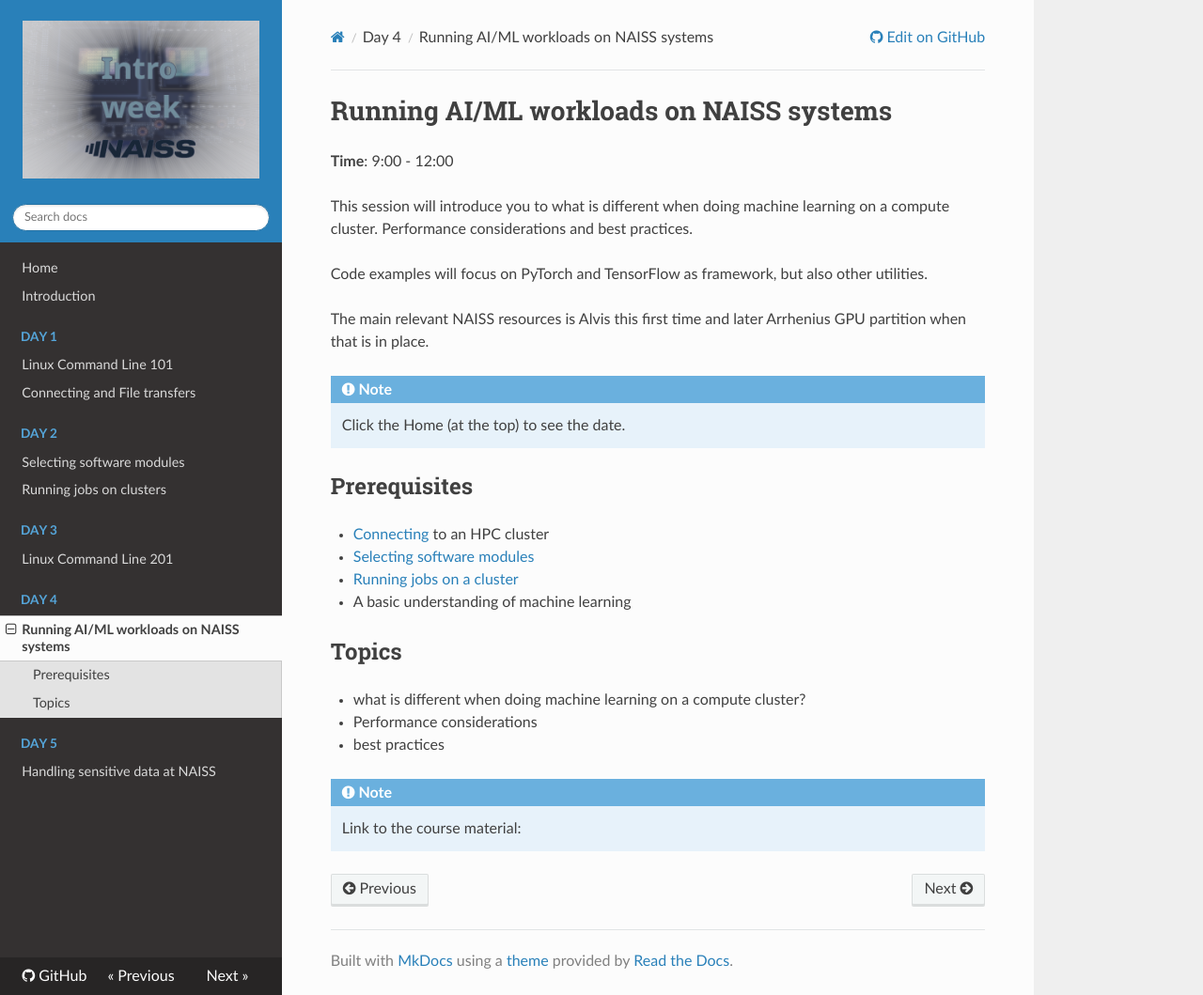
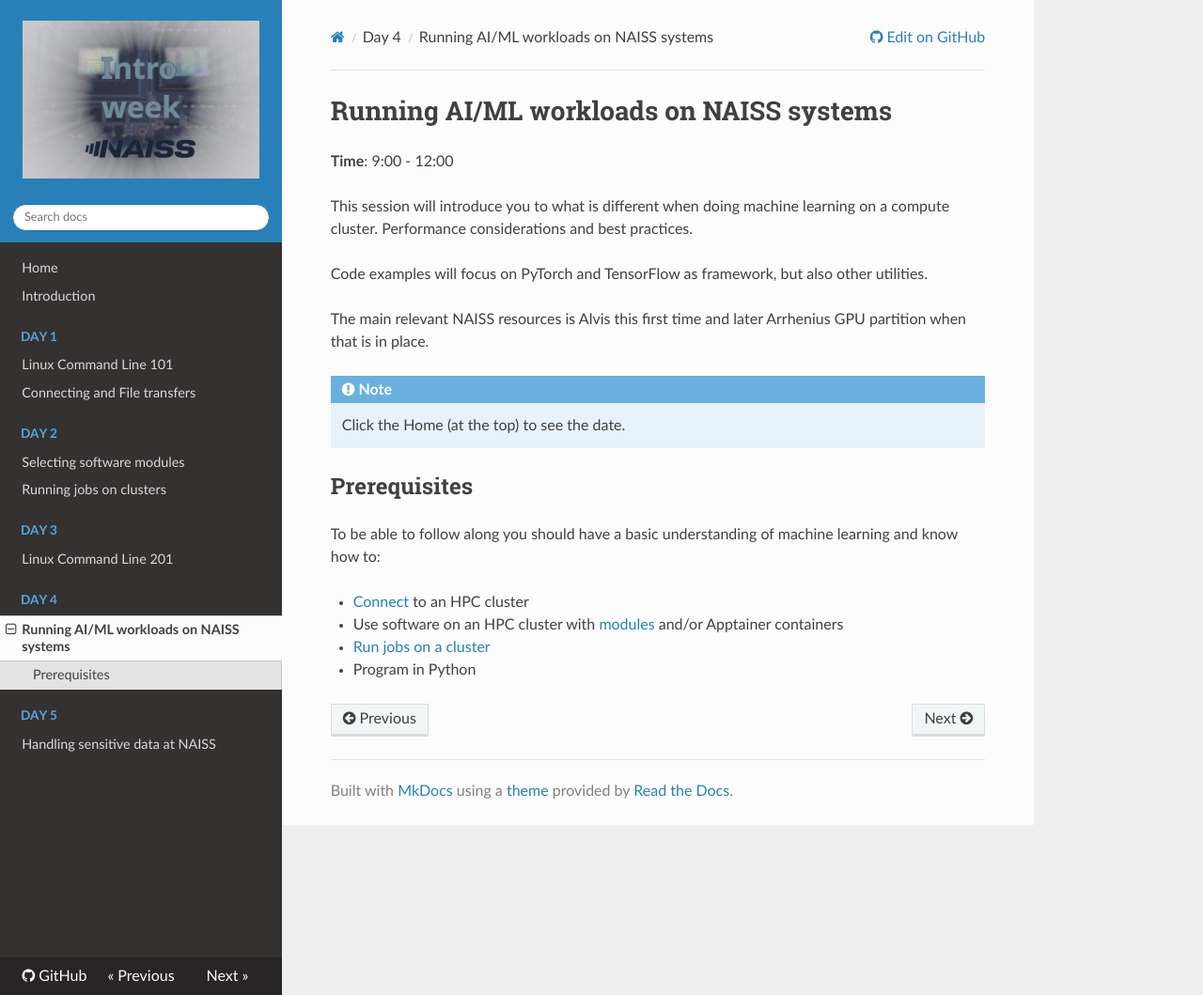
Before and after one commit to NAISS-Training/NAISS-intro-week, an MkDocs documentation site: the page built from docs/AIML.md, in a window 1280 px wide and 1059 px high. Shown: the whole window at 94% size. Built offline with MkDocs 1.6.1, drawn with Linux system fonts in a browser that asks for light colours; nearby versions of some CDN libraries.

Commit message:
Clarify prerequisites a bit

```diff
--- a/docs/AIML.md
+++ b/docs/AIML.md
@@ -17,17 +17,12 @@ GPU partition when that is in place.
 
 ## Prerequisites
 
-- [Connecting](day1.md) to an HPC cluster
-- [Selecting software modules](day2.md)
-- [Running jobs on a cluster](day2.md)
-- A basic understanding of machine learning
+To be able to follow along you should have a basic understanding of machine
+learning and know how to:
 
-## Topics
+- [Connect](connecting.md) to an HPC cluster
+- Use software on an HPC cluster with [modules](modules.md) and/or Apptainer containers
+- [Run jobs on a cluster](slurm.md)
+- Program in Python
 
-- what is different when doing machine learning on a compute cluster?
-- Performance considerations
-- best practices
-
-!!! note
-
-    Link to the course material:
+<!-- TODO  ### Topics -->
```
